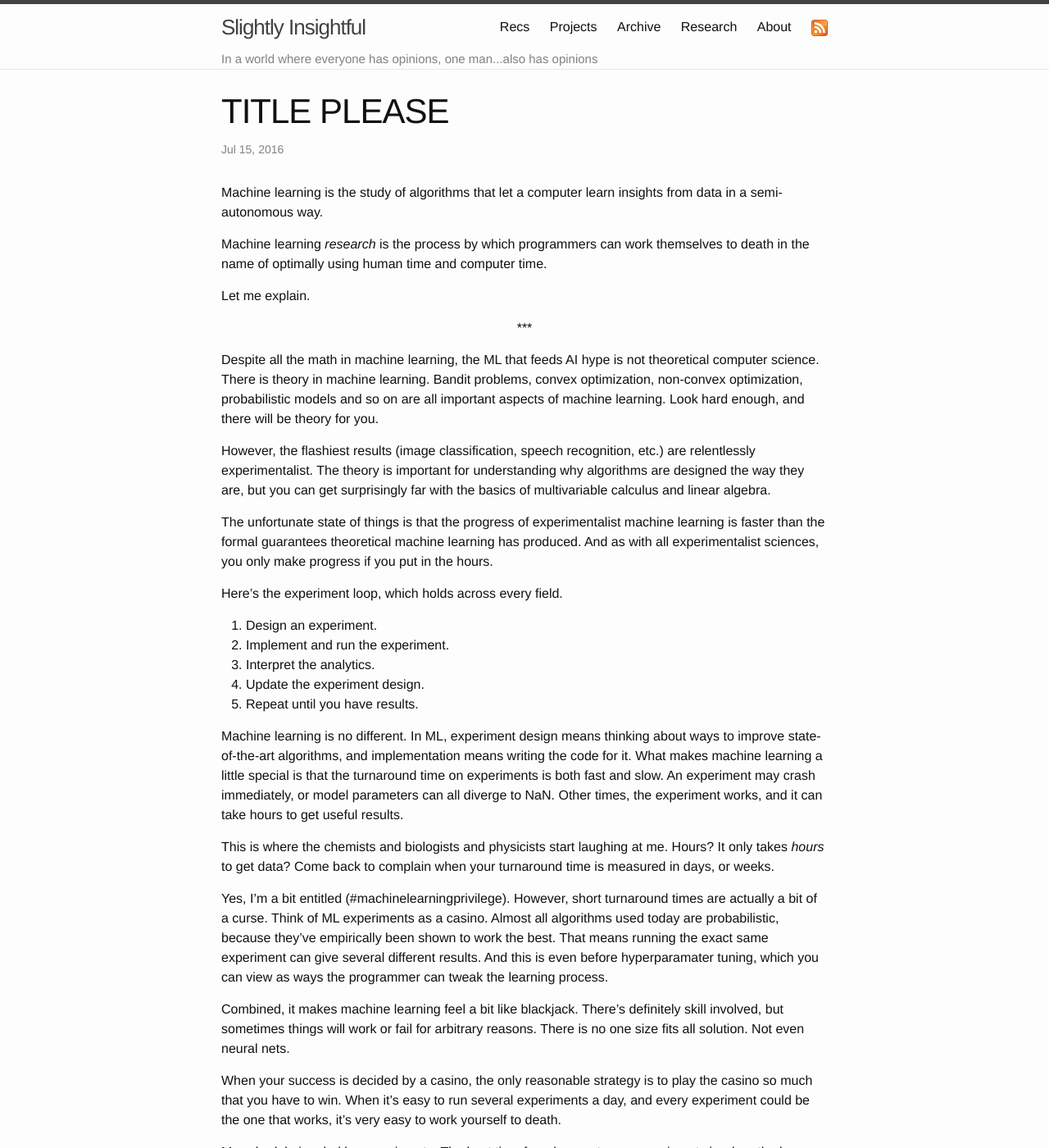
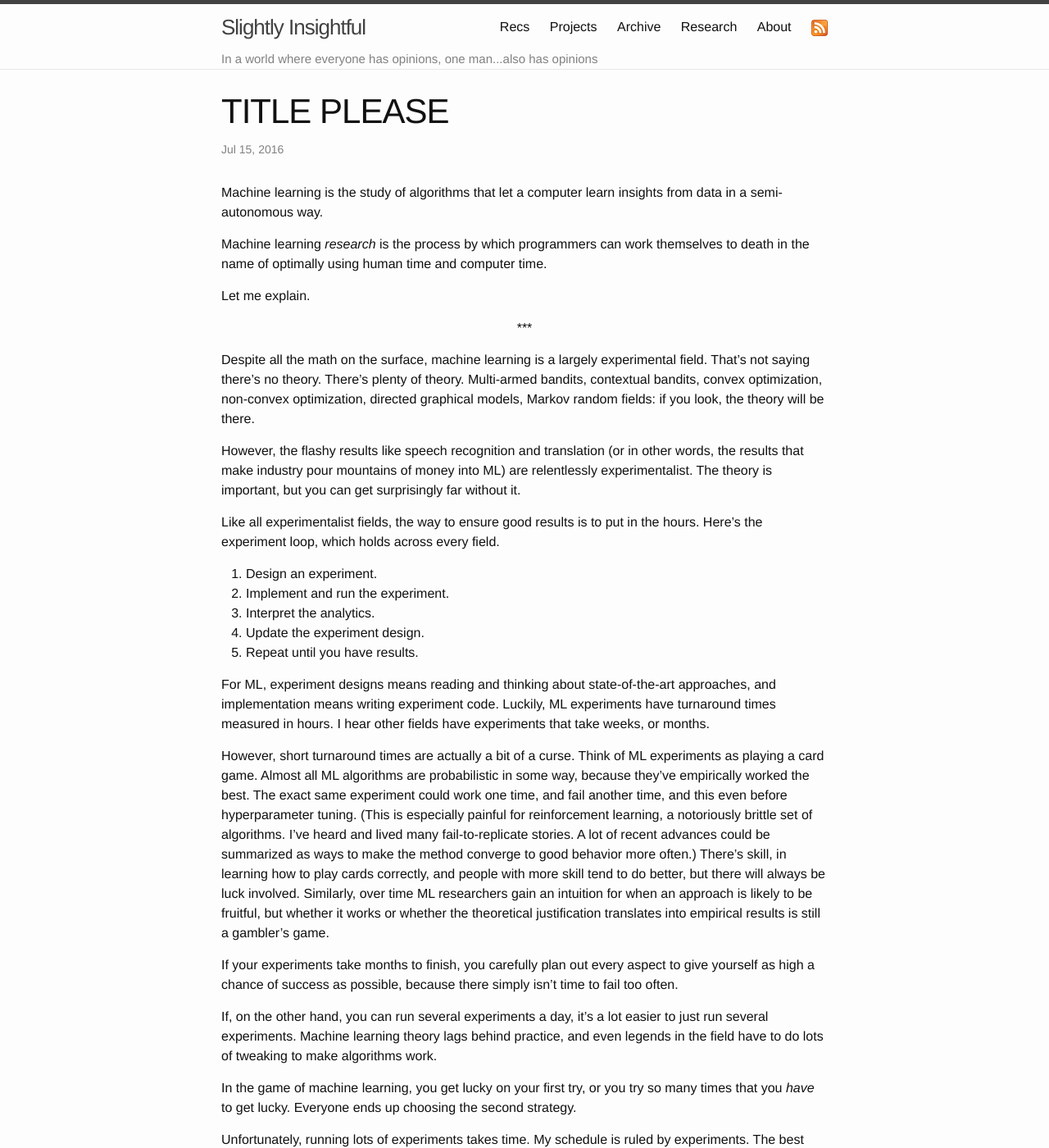
Before and after one commit to alexirpan/alexirpan.github.io, a Jekyll site: the page built from _posts/2016-07-14-ml-sleep.markdown, in a window 1280 px wide and 1400 px high. Shown: the whole window at 82% size. Built offline with Jekyll 4.4.1, drawn with Linux system fonts in a browser that asks for light colours; some of the changed text lies outside the part shown.

Commit message:
It's getting there

```diff
--- a/_posts/2016-07-14-ml-sleep.markdown
+++ b/_posts/2016-07-14-ml-sleep.markdown
@@ -16,23 +16,19 @@ Let me explain.
 \*\*\*
 {: .centered }
 
-Despite all the math in machine learning, the ML that feeds AI hype is
-not theoretical computer science. There is theory in machine learning.
-Bandit problems, convex optimization, non-convex optimization,
-probabilistic models and so on are all important aspects of machine learning.
-Look hard enough, and there will be theory for you.
+Despite all the math on the surface, machine learning is a largely
+experimental field. That's not saying there's no theory. There's
+plenty of theory. Multi-armed bandits, contextual bandits, convex
+optimization, non-convex optimization, directed graphical models,
+Markov random fields: if you look, the theory will be there.
 
-However, the flashiest results (image classification, speech recognition, etc.)
-are relentlessly experimentalist. The theory is important for understanding
-why algorithms are designed the way they are, but you can get surprisingly far
-with the basics of multivariable calculus and linear algebra.
+However, the flashy results like speech recognition and translation (or
+in other words, the results that make industry pour mountains of money
+into ML) are relentlessly experimentalist.
+The theory is important, but you can get surprisingly far without it.
 
-The unfortunate state of things is that the progress of experimentalist
-machine learning is faster than the formal guarantees theoretical machine
-learning has produced. And as with all experimentalist sciences, you only
-make progress if you put in the hours.
-
-Here's the experiment loop, which holds across every field.
+Like all experimentalist fields, the way to ensure good results is to
+put in the hours. Here's the experiment loop, which holds across every field.
 
 1. Design an experiment.
 2. Implement and run the experiment.
@@ -40,36 +36,40 @@ Here's the experiment loop, which holds across every field.
 4. Update the experiment design.
 5. Repeat until you have results.
 
-Machine learning is no different. In ML, experiment design means thinking
-about ways to improve state-of-the-art algorithms, and implementation means
-writing the code for it.
-What makes machine learning a little special is that the turnaround
-time on experiments is both fast and slow. An experiment may crash immediately,
-or model parameters can all diverge to NaN. Other times, the experiment
-works, and it can take hours to get useful results.
+For ML, experiment designs means reading and thinking about state-of-the-art
+approaches, and implementation means writing experiment code. Luckily,
+ML experiments have turnaround times measured in hours. I hear other fields
+have experiments that take weeks, or months.
 
-This is where the chemists and biologists and physicists start laughing
-at me. Hours? It only takes *hours* to get data? Come back to complain when
-your turnaround time is measured in days, or weeks.
+However, short turnaround times are actually a bit of a curse.
+Think of ML experiments as playing a card game.
+Almost all ML algorithms are probabilistic in some way, because they've
+empirically worked the best. The exact same experiment could work one
+time, and fail another time, and this even before hyperparameter tuning.
+(This is especially painful for reinforcement learning, a notoriously
+brittle set of algorithms. I've heard and lived many fail-to-replicate stories.
+A lot of recent advances could be summarized as ways to make the method
+converge to good behavior more often.) There's skill, in learning how to
+play cards correctly, and people with more skill tend to do better, but
+there will always be luck involved. Similarly, over time ML researchers
+gain an intuition for when an approach is likely to be fruitful, but whether
+it works or whether the theoretical justification translates into
+empirical results is still a gambler's game.
 
-Yes, I'm a bit entitled (#machinelearningprivilege).
-However, short turnaround times are actually a bit of a curse.
-Think of ML experiments as a casino. Almost all algorithms used today
-are probabilistic, because they've empirically been shown to work the best.
-That means running the exact same experiment can give several different
-results. And this is even before hyperparamater tuning, which you can view
-as ways the programmer can tweak the learning process.
+If your experiments take months to finish, you carefully plan out every aspect
+to give yourself as high a chance of success as possible, because there simply
+isn't time to fail too often.
 
-Combined, it makes machine learning feel a bit like blackjack. There's
-definitely skill involved, but sometimes things will work or fail for
-arbitrary reasons. There is no one size fits all solution. Not even
-neural nets.
+If, on the other hand, you can run several experiments a day, it's a lot easier
+to just run several experiments. Machine learning theory lags behind practice,
+and even legends in the field have to do lots of tweaking to make
+algorithms work.
 
-When your success is decided by a casino, the only
-reasonable strategy is to play the casino so much that you have to win.
-When it's easy to run several experiments a day, and every experiment could
-be the one that works, it's very easy to work yourself to death.
+In the game of machine learning, you get lucky on your first try, or you try
+so many times that you *have* to get lucky. Everyone ends up choosing the
+second strategy.
 
+Unfortunately, running lots of experiments takes time.
 My schedule is ruled by experiments. The best time for a human to run
 experiments is when the human needs to go on a break. Going out for lunch?
 Start an experiment, see how it's doing in an hour.
@@ -84,3 +84,6 @@ I've lost track of how many times I've worked way longer than planned
 because I couldn't get my code working. How many times I've spent Friday
 nights praying my code would stop crashing, because I needed the weekend
 computation time.
+
+Unfortunately, experimentalists produce new algorithms faster than
+theorists can formally explain why they work so well empirically.
```
